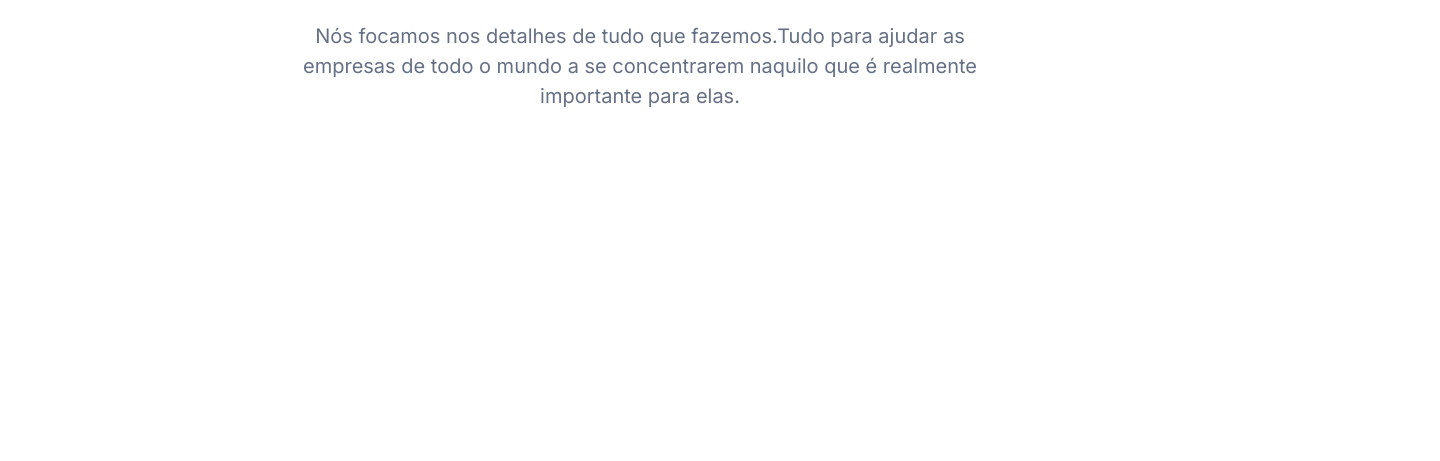
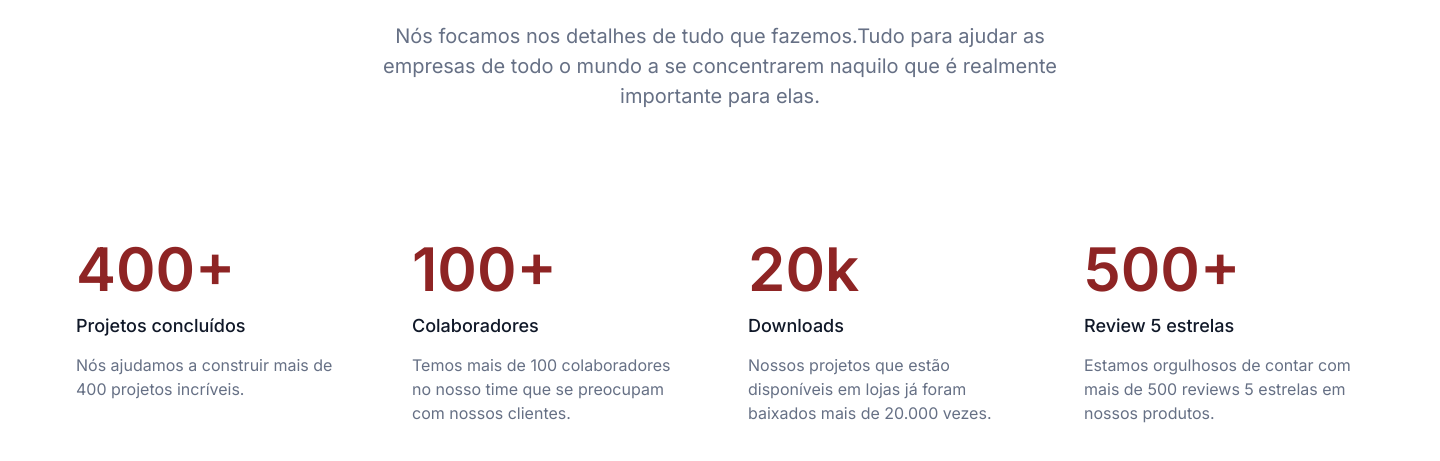
Before and after one commit to RudsonAbraao/OptimusTech, a plain HTML site: page index.html in a window 1280 px wide. Shown: the part 327-788 px from the top of the page, 1440 px wide, since content can reach past the window. Drawn offline with Linux system fonts and the light colour scheme.

Commit message:
section de dados finalizada

```diff
--- a/index.html
+++ b/index.html
@@ -42,6 +42,32 @@
                 Nós focamos nos detalhes de tudo que fazemos.Tudo para ajudar as empresas de todo o mundo a se concentrarem naquilo que é realmente importante para elas.
             </p>
         </section>
+
+        <section class="dados">
+            <ul class="dados__container">
+                <li class="dados__numeros">400+</li>
+                <li class="dados__titulo">Projetos concluídos</li>
+                <li class="dados__texto">Nós ajudamos a construir mais de 400 projetos incríveis.</li>
+            </ul>
+
+            <ul class="dados__container">
+                <li class="dados__numeros">100+</li>
+                <li class="dados__titulo">Colaboradores</li>
+                <li class="dados__texto">Temos mais de 100 colaboradores no nosso time que se preocupam com nossos clientes.</li>
+            </ul>
+
+            <ul class="dados__container">
+                <li class="dados__numeros">20k</li>
+                <li class="dados__titulo">Downloads</li>
+                <li class="dados__texto">Nossos projetos que estão disponíveis em lojas já foram baixados mais de 20.000 vezes.</li>
+            </ul>
+
+            <ul class="dados__container">
+                <li class="dados__numeros">500+</li>
+                <li class="dados__titulo">Review 5 estrelas</li>
+                <li class="dados__texto">Estamos orgulhosos de contar com mais de 500 reviews 5 estrelas em nossos produtos.</li>
+            </ul>
+        </section>
     </main>
 
 </body>
--- a/styles.css
+++ b/styles.css
@@ -1,5 +1,6 @@
 @import url(./styles/cabecalho.css);
 @import url(./styles/apresentacao.css);
+@import url(./styles/dados.css);
 
 :root {
     --branco: #ffffff;
@@ -13,5 +14,6 @@
 body{
     font-family: var(--fonte-principal);
     box-sizing: border-box;
+    width: 1440px;
 
 }
--- /dev/null
+++ b/styles/dados.css
@@ -0,0 +1,27 @@
+.dados {
+    display: flex;
+    justify-content: space-around;
+    margin: 0 3em;
+}
+
+.dados__container {
+    width: 280px;
+}
+
+.dados__numeros {
+    font-size: 60px;
+    color: var(--vermelho);
+    font-weight: 600;
+}
+
+.dados__titulo {
+    color: var(--preto-azulado);
+    font-size: 18px;
+    font-weight: 500;
+    margin: 1em 0;
+}
+
+.dados__texto {
+    color: var(--cinza);
+    line-height: 24px;
+}
```
